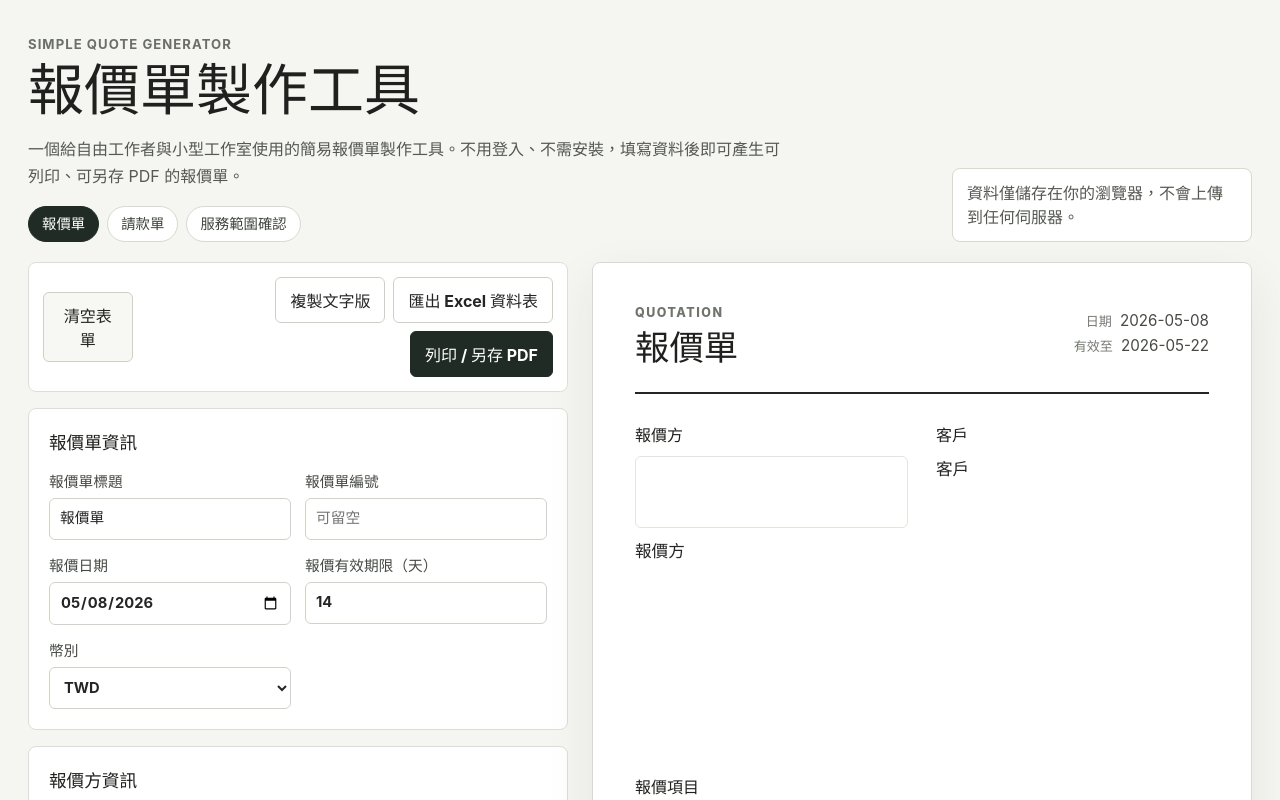
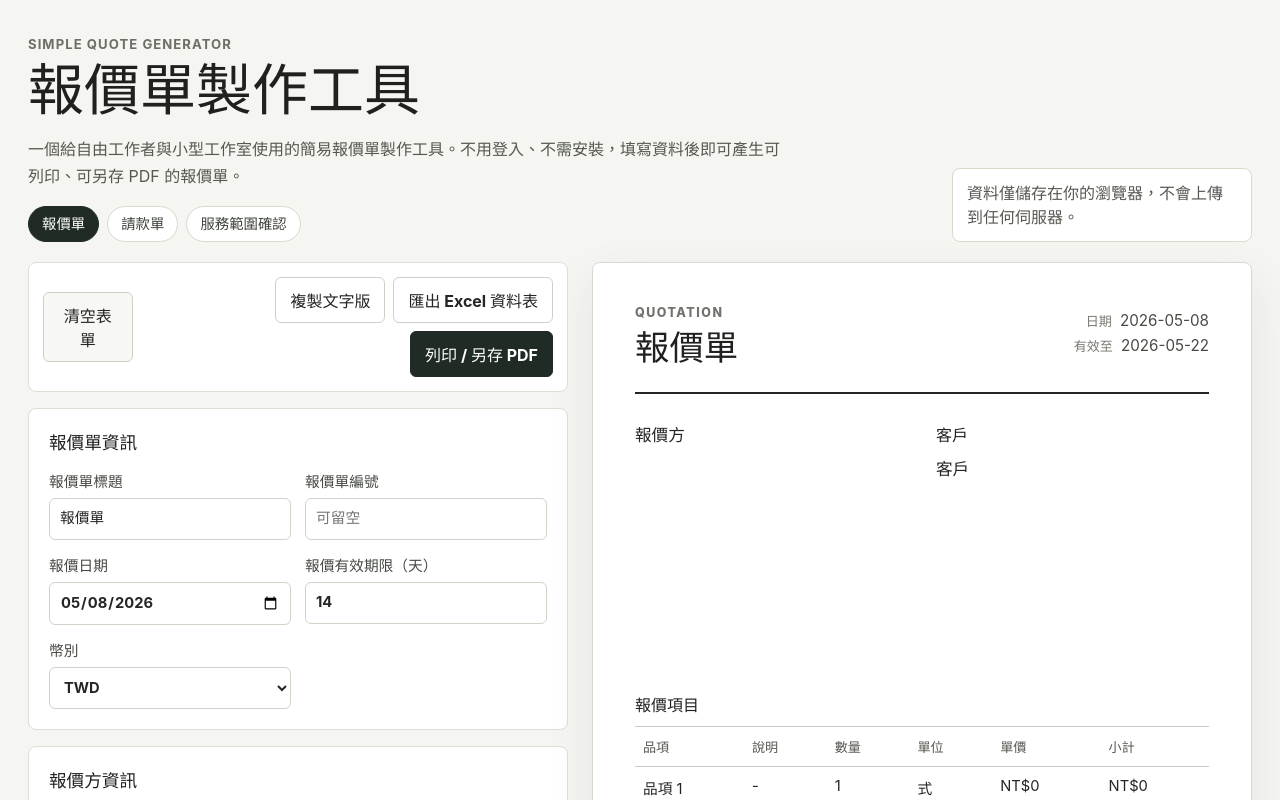
Before and after one commit to dong-sc/simple-quote-generator, a React (Vite) app: page / in a window 1280 px wide. Shown: the top 800 px of the page. Built offline with nearby package versions, Linux system fonts and the light colour scheme.

Commit message:
Move issuer logo to header

```diff
--- a/src/components/QuotePreview.tsx
+++ b/src/components/QuotePreview.tsx
@@ -72,21 +72,22 @@ export function QuotePreview({ data, totals }: QuotePreviewProps) {
             <p className="preview-label">Quotation</p>
             <h2>{data.title || '報價單'}</h2>
           </div>
-          <div className="preview-meta">
-            <DetailLine label="編號" value={data.quoteNumber} />
-            <DetailLine label="日期" value={data.issueDate} />
-            <DetailLine label="有效至" value={validUntil} />
+          <div className="preview-header-side">
+            {data.issuerLogoImage ? (
+              <div className="preview-logo-box">
+                <img src={data.issuerLogoImage} alt="Logo" />
+              </div>
+            ) : null}
+            <div className="preview-meta">
+              <DetailLine label="編號" value={data.quoteNumber} />
+              <DetailLine label="日期" value={data.issueDate} />
+              <DetailLine label="有效至" value={validUntil} />
+            </div>
           </div>
         </header>
 
         <section className="preview-party-grid">
           <div className="preview-party">
-            <h3>報價方</h3>
-            <div className="preview-logo-box">
-              {data.issuerLogoImage ? (
-                <img src={data.issuerLogoImage} alt="報價方 Logo" />
-              ) : null}
-            </div>
             <strong>{data.issuerCompany || data.issuerName || '報價方'}</strong>
             <AlignedDetailLine label="聯絡人" value={data.issuerName} />
             <AlignedDetailLine label="公司名稱" value={data.issuerCompany} />
--- a/src/styles/global.css
+++ b/src/styles/global.css
@@ -629,6 +629,13 @@ textarea:focus {
   line-height: 1.15;
 }
 
+.preview-header-side {
+  display: flex;
+  flex-direction: column;
+  align-items: flex-end;
+  gap: 12px;
+}
+
 .preview-meta {
   min-width: 180px;
   color: #464a43;
@@ -684,14 +691,10 @@ textarea:focus {
 .preview-logo-box {
   display: flex;
   align-items: center;
-  justify-content: flex-start;
-  width: 100%;
+  justify-content: flex-end;
+  width: 180px;
   height: 72px;
-  margin-bottom: 10px;
   overflow: hidden;
-  border: 1px solid #e4e4dc;
-  border-radius: 6px;
-  background: #ffffff;
 }
 
 .preview-logo-box img {
--- a/src/styles/print.css
+++ b/src/styles/print.css
@@ -71,6 +71,10 @@
     border-bottom-width: 1.5pt;
   }
 
+  .preview-header-side {
+    gap: 3mm;
+  }
+
   .preview-party-grid {
     display: grid !important;
     grid-template-columns: 1fr 1fr !important;
@@ -84,8 +88,8 @@
   }
 
   .preview-logo-box {
+    width: 38mm;
     height: 16mm;
-    margin-bottom: 2.5mm;
   }
 
   .preview-block {
```
